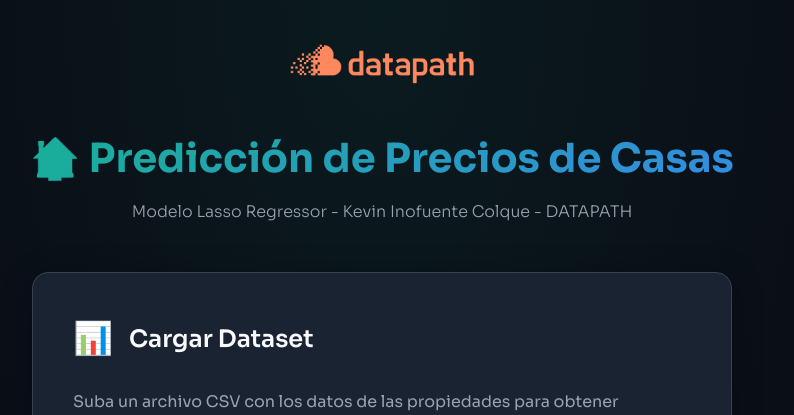
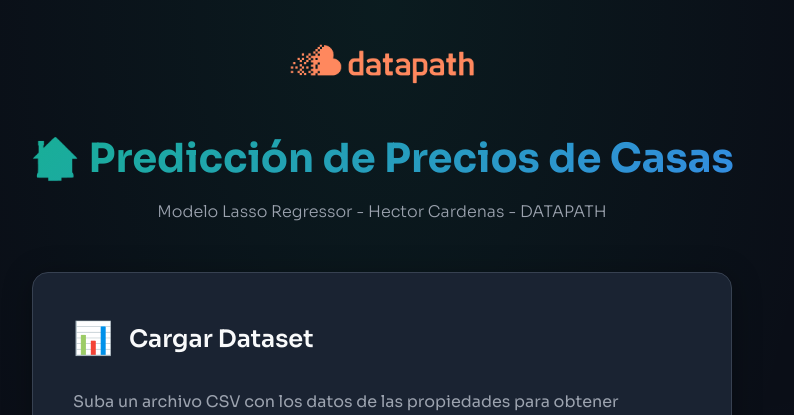
Before and after one commit to Hcardenass/MlOps14-Deploy-Azure-Problema-Casas, a Flask app: page / in a window 1280 px wide. Shown: the top 415 px of the page, without its empty margins (258-1052 px from the left). Run offline with Flask 3, Linux system fonts and the light colour scheme; parts of the project's set-up code (start-up, migrations or seed data) failed here and were passed over.

Commit message:
UPDATE index.htmtl

```diff
--- a/templates/index.html
+++ b/templates/index.html
@@ -14,7 +14,7 @@
                 <img src="{{ url_for('static', filename='images/datapath-logo.png') }}" alt="DATAPATH Logo" class="logo" onerror="this.style.display='none'">
             </div>
             <h1>🏠 Predicción de Precios de Casas</h1>
-            <p class="subtitle">Modelo Lasso Regressor - Kevin Inofuente Colque - DATAPATH</p>
+            <p class="subtitle">Modelo Lasso Regressor - Hector Cardenas - DATAPATH</p>
         </header>
 
         <main>
```
